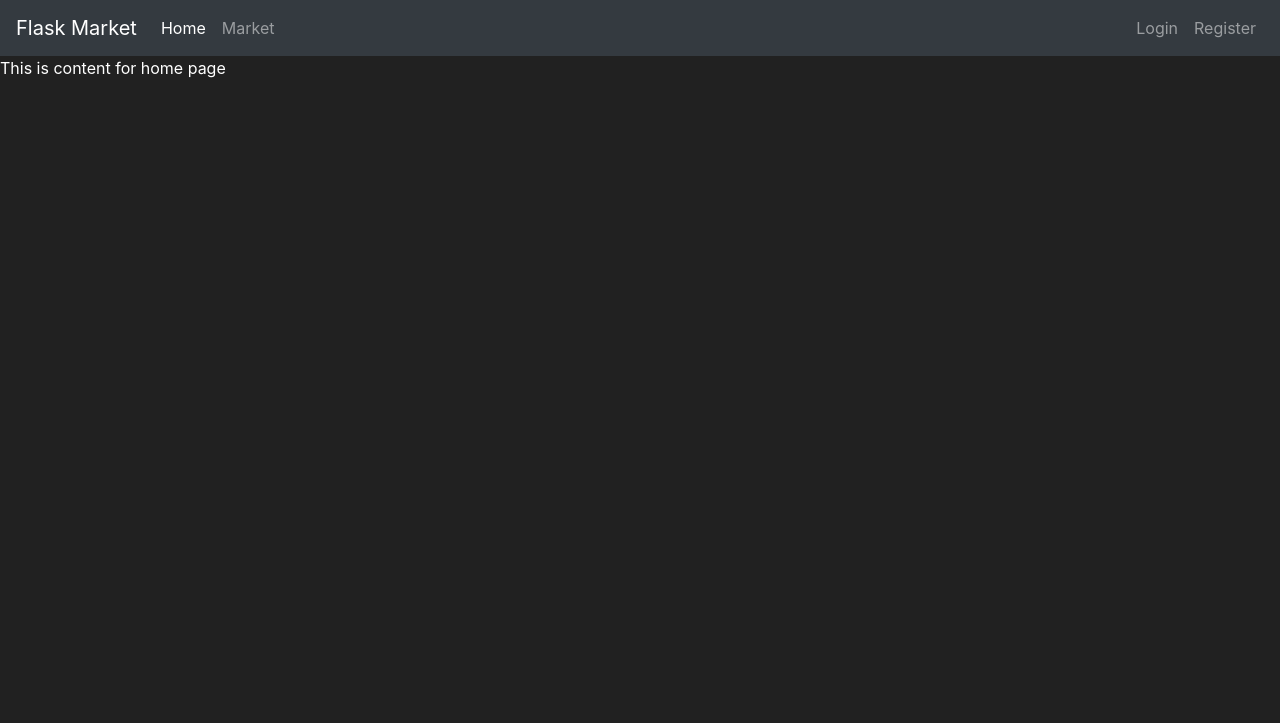
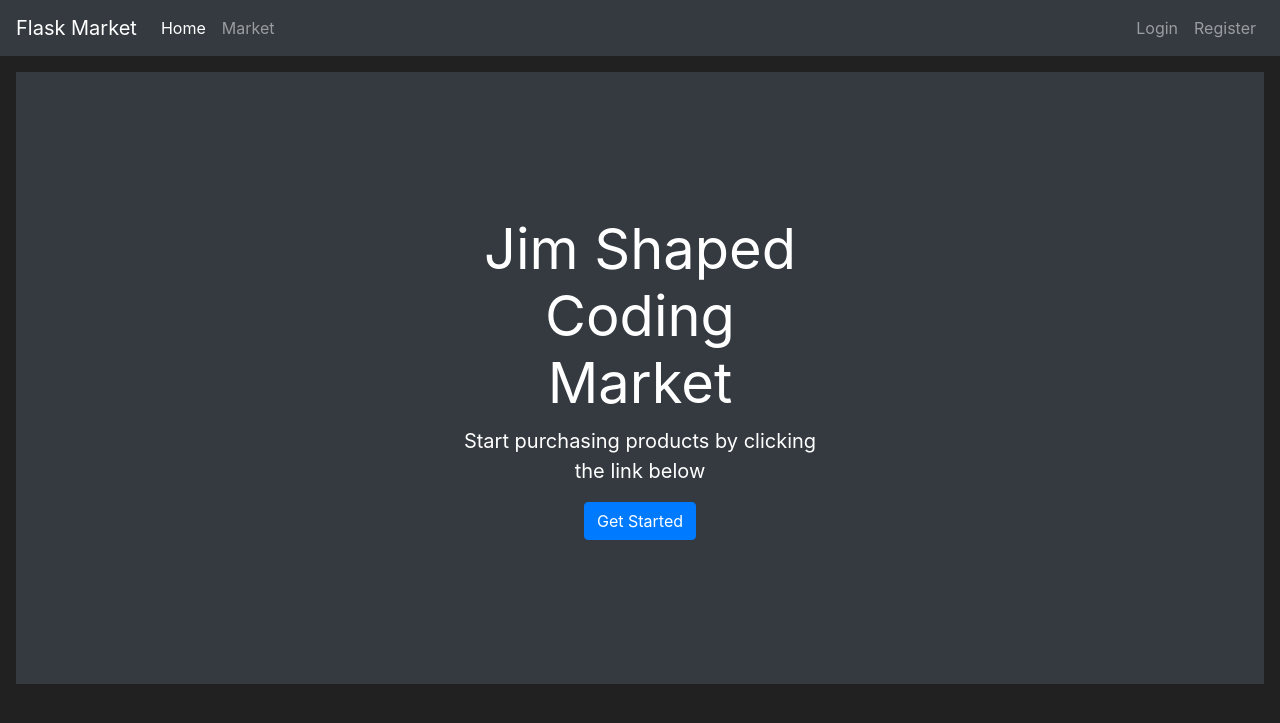
Before and after one commit to savanth-edstem/learning_flask_market, a Flask app: page / in a window 1280 px wide. Shown: the top 723 px of the page. Run offline with Flask 2, Linux system fonts and the light colour scheme; some libraries are stand-ins or nearby versions.

Commit message:
register_page to market_page routing

```diff
--- a/market/__init__.py
+++ b/market/__init__.py
@@ -9,4 +9,6 @@ app.config['SECRET_KEY'] = '01d88c32055f2d87fe83cb76'
 db = SQLAlchemy(app)
 bcrypt = Bcrypt(app)
 login_manager = LoginManager(app)
+login_manager.login_view = "login_page"
+login_manager.login_message_category="info"
 from market import routes
--- a/market/routes.py
+++ b/market/routes.py
@@ -3,7 +3,7 @@ from flask import render_template, redirect, url_for, flash
 from market.models import Item, User
 from market.forms import RegisterForm, LoginForm
 from market import db
-from flask_login import login_user,logout_user
+from flask_login import login_user, logout_user, login_required
 
 
 # @app.route('/')
@@ -24,6 +24,7 @@ def home_page():
 
 
 @app.route('/market')
+@login_required
 def market_page():
     items = Item.query.all()
     return render_template("market.html", items=items)
@@ -38,6 +39,8 @@ def register_page():
                               password=form.password1.data)
         db.session.add(user_to_create)
         db.session.commit()
+        login_user(user_to_create)
+        flash(f"Account created successfully you are logged in as {user_to_create.username}", category='success')
         return redirect(url_for("market_page"))
     if form.errors != {}:
         for err_msg in form.errors.values():
@@ -63,5 +66,5 @@ def login_page():
 @app.route('/logout')
 def logout_page():
     logout_user()
-    flash("you have been logged out!",category="info")
+    flash("you have been logged out!", category="info")
     return redirect(url_for("home_page"))
--- a/market/templates/home.html
+++ b/market/templates/home.html
@@ -1,8 +1,15 @@
-{%extends "base.html"%}
+{% extends 'base.html' %}
 {% block title %}
-    Home Page
+    Welcome to Jim Shaped Coding Market
 {% endblock %}
-
-{%block content%}
-This is content for home page
-{%endblock%}
+{% block content %}
+    <div class="position-relative overflow-hidden p-3 p-md-5 m-md-3 text-center bg-dark" style="color:white">
+        <div class="col-md-5 p-lg-5 mx-auto my-5">
+            <h1 class="display-4 font-weight-normal">Jim Shaped Coding Market</h1>
+            <p class="lead font-weight-normal">Start purchasing products by clicking the link below</p>
+            <a class="btn btn-primary" href="{{ url_for('market_page') }}">Get Started</a>
+        </div>
+        <div class="product-device box-shadow d-none d-md-block"></div>
+        <div class="product-device product-device-2 box-shadow d-none d-md-block"></div>
+    </div>
+{% endblock %}
```
Also changed, not shown: market/market.db.
